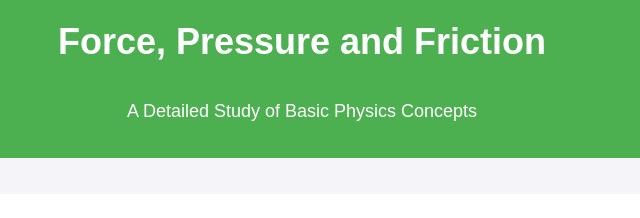
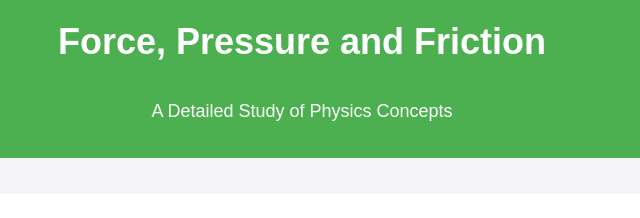
Before and after one commit to AryanIssPro/development, a plain HTML site: page WebDev/A.html in a window 1280 px wide. Shown: the top 218 px of the page, 338-978 px from the left. Drawn offline with Linux system fonts and the light colour scheme.

Commit message:
Update A.html

```diff
--- a/WebDev/A.html
+++ b/WebDev/A.html
@@ -68,7 +68,7 @@
     <!-- HTML Content -->
     <header>
         <h1>Force, Pressure and Friction</h1>
-        <p>A Detailed Study of Basic Physics Concepts</p>
+        <p>A Detailed Study of Physics Concepts</p>
     </header>
 
     <main>
```
